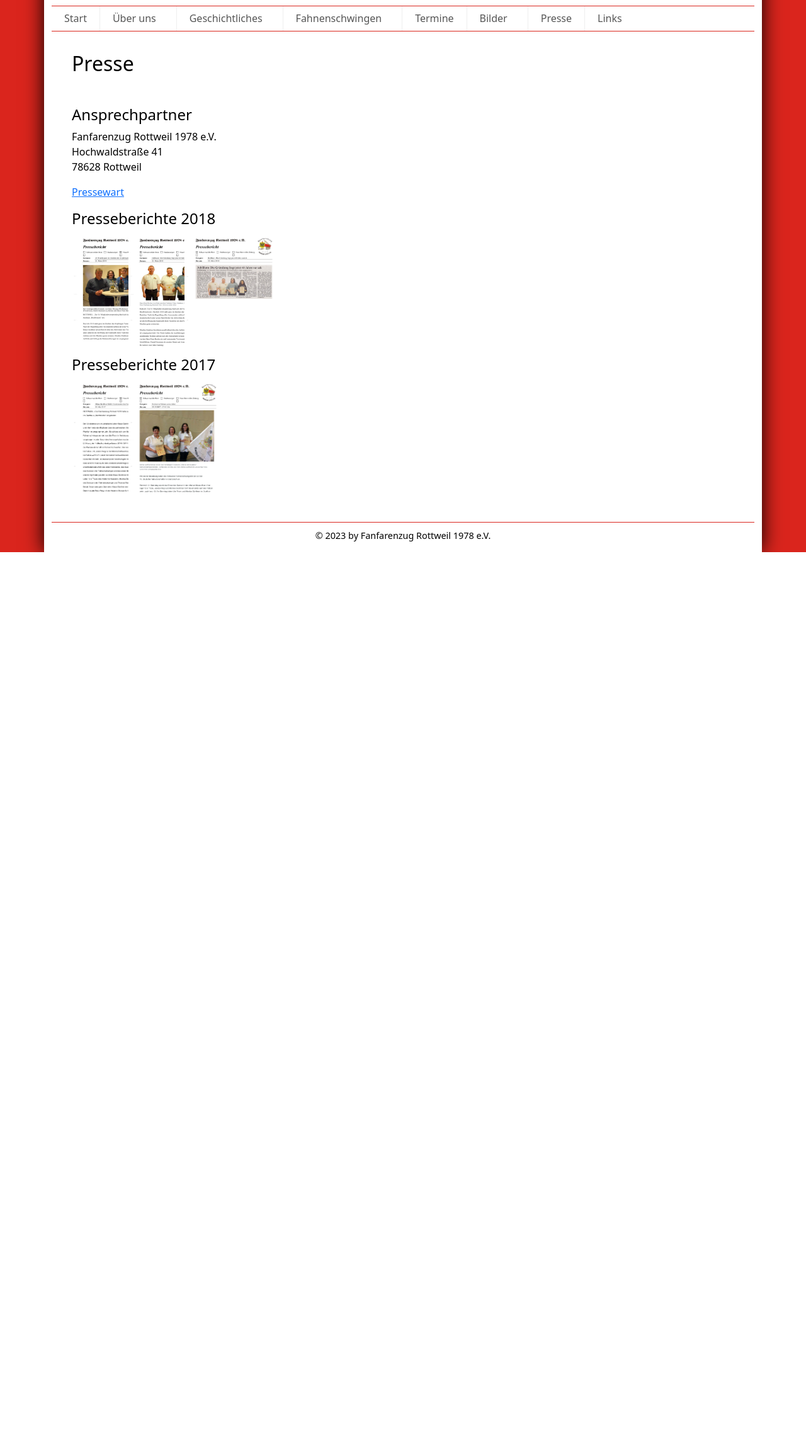
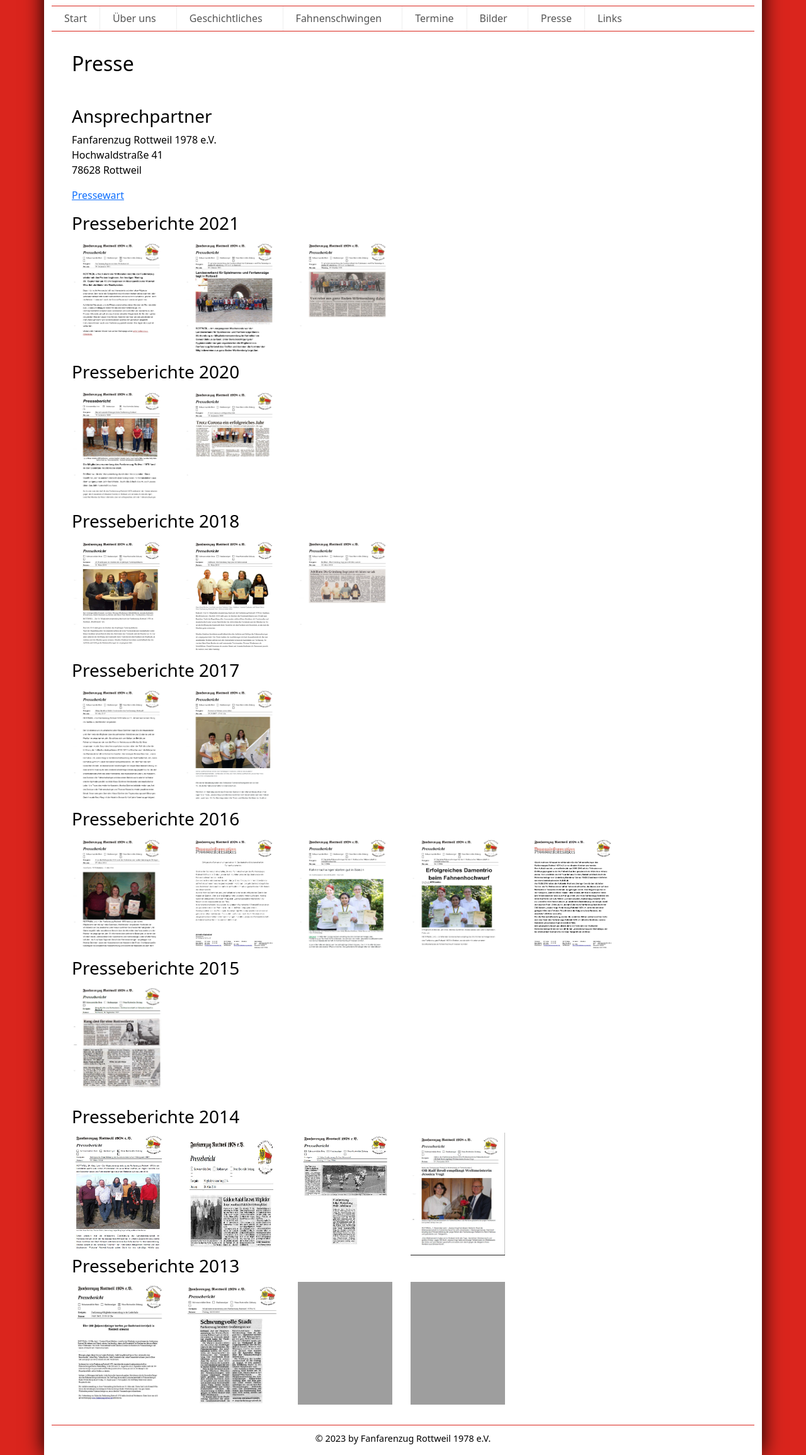
Before and after one commit to mroth78/Fanfarenzug-Rottweil, a PHP site: page /index.php?page=presse in a window 1280 px wide. Shown: the part 216-2527 px from the top of the page at 63% size. Before the commit the page ends 1093 px from the top, so only its background shows below. Run offline with PHP 8.4, Linux system fonts and the light colour scheme; some libraries are stand-ins or nearby versions; grey boxes are pictures that could not be loaded.

Commit message:
Presseartikel verlinkt

```diff
--- a/pages/presse.php
+++ b/pages/presse.php
@@ -1,6 +1,6 @@
 <h2 class="mb-5">Presse</h2>
 
-<h4>Ansprechpartner</h4>
+<h3>Ansprechpartner</h3>
 <p>
     Fanfarenzug Rottweil 1978 e.V.<br>
     Hochwaldstraße 41<br>
@@ -11,38 +11,171 @@
     <a href="#" title="E-Mail an den Pressewart" class="mail" data-mailto-token="ocknvq,rtguugyctvBhcphctgpbwi/tqvvygkn0fg" data-mailto-vector="2">Pressewart</a>
 </p>
 
-<h4>Presseberichte 2018</h4>
+<h3>Presseberichte 2021</h3>
 <div class="row">
-    <div class="col-1">
+    <div class="col-2">
+        <a href="/assets/presse/2021/20210920_Presseauswertung_NRWZ.pdf" target="_blank">
+            <image src="/assets/presse/2021/20210920_Presseauswertung_NRWZ.jpg" width="150" height="195">
+        </a>
+    </div>
+
+    <div class="col-2">
+        <a href="/assets/presse/2021/20211015_Presseauswertung_NRWZ.pdf" target="_blank">
+            <image src="/assets/presse/2021/20211015_Presseauswertung_NRWZ.jpg" width="150" height="195">
+        </a>
+    </div>
+
+    <div class="col-2">
+        <a href="/assets/presse/2021/20211019_Presseauswertung_Schwabo.pdf" target="_blank">
+            <image src="/assets/presse/2021/20211019_Presseauswertung_Schwabo.jpg" width="150" height="195">
+        </a>
+    </div>
+</div>
+
+<h3>Presseberichte 2020</h3>
+<div class="row">
+    <div class="col-2">
+        <a href="/assets/presse/2020/20200909_Presseauswertung_NRWZ.pdf" target="_blank">
+            <image src="/assets/presse/2020/20200909_Presseauswertung_NRWZ.jpg" width="150" height="195">
+        </a>
+    </div>
+
+    <div class="col-2">
+        <a href="/assets/presse/2020/20200909_Presseauswertung_Schwabo.pdf" target="_blank">
+            <image src="/assets/presse/2020/20200909_Presseauswertung_Schwabo.jpg" width="150" height="195">
+        </a>
+    </div>
+</div>
+
+<h3>Presseberichte 2018</h3>
+<div class="row">
+    <div class="col-2">
         <a href="/assets/presse/2018/20180321_Presseauswertung_NRWZ.pdf" target="_blank">
             <image src="/assets/presse/2018/20180321_Presseauswertung_NRWZ_Seite_1.jpg" width="150" height="195">
         </a>
     </div>
 
-    <div class="col-1">
+    <div class="col-2">
         <a href="/assets/presse/2018/20180322_Presseauswertung_schwabo.pdf" target="_blank">
             <image src="/assets/presse/2018/20180321_Presseauswertung_SCHWABO_Seite_1.jpg" width="150" height="195">
         </a>
     </div>
 
-    <div class="col-1">
+    <div class="col-2">
         <a href="/assets/presse/2018/20180322_Presseauswertung_schwabo.pdf" target="_blank">
             <image src="/assets/presse/2018/20180322_Presseauswertung_schwabo.jpg" width="150" height="195">
         </a>
     </div>
 </div>
 
-<h4>Presseberichte 2017</h4>
+<h3>Presseberichte 2017</h3>
 <div class="row">
-    <div class="col-1">
+    <div class="col-2">
         <a href="/assets/presse/2017/20170515_Presseauswertung_NRWZ.pdf" target="_blank">
             <image src="/assets/presse/2017/20170515_Presseauswertung_NRWZ_Seite_1.jpg" width="150" height="195">
         </a>
     </div>
 
-    <div class="col-1">
+    <div class="col-2">
         <a href="/assets/presse/2017/20170929_Presseauswertung_SCHWABO.pdf.pdf" target="_blank">
             <image src="/assets/presse/2017/20170929_Presseauswertung_SCHWABO_Seite_1.jpg" width="150" height="195">
         </a>
     </div>
 </div>
+
+<h3>Presseberichte 2016</h3>
+<div class="row">
+    <div class="col-2">
+        <a href="/assets/presse/2016/20160316_Presseauswertung_NRWZ.pdf" target="_blank">
+            <image src="/assets/presse/2016/20160316_Presseauswertung_NRWZ_Seite_1.jpg" width="150" height="195">
+        </a>
+    </div>
+
+    <div class="col-2">
+        <a href="/assets/presse/2016/20160529_Pressemitteilung_fz_rottweil_fahnenhochwurf.pdf" target="_blank">
+            <image src="/assets/presse/2016/20160529_Pressemitteilung_fz_rottweil_fahnenhochwurf.jpg" width="150" height="195">
+        </a>
+    </div>
+
+    <div class="col-2">
+        <a href="/assets/presse/2016/20160530_Presseauswertung_SCHWABO.pdf" target="_blank">
+            <image src="/assets/presse/2016/20160530_Presseauswertung_SCHWABO_Seite_1.jpg" width="150" height="195">
+        </a>
+    </div>
+
+    <div class="col-2">
+        <a href="/assets/presse/2016/20160531_Presseauswertung_NRWZ.pdf" target="_blank">
+            <image src="/assets/presse/2016/20160531_Presseauswertung_NRWZ_Seite_1.jpg" width="150" height="195">
+        </a>
+    </div>
+
+    <div class="col-2">
+        <a href="/assets/presse/2016/20160913_Pressemitteilung.pdf" target="_blank">
+            <image src="/assets/presse/2016/20160913_Pressemitteilung_Seite_1.jpg" width="150" height="195">
+        </a>
+    </div>
+</div>
+
+<h3>Presseberichte 2015</h3>
+<div class="row">
+    <div class="col-2">
+        <a href="/assets/presse/2015/20150916_schwabo_jessica_vogt.pdf" target="_blank">
+            <image src="/assets/presse/2015/20150916_schwabo_jessica_vogt_vorschau.jpg" width="150" height="195">
+        </a>
+    </div>
+</div>
+
+<h3>Presseberichte 2014</h3>
+<div class="row">
+    <div class="col-2">
+        <a href="/assets/presse/2014/20140320_mitgliederversammlung_2014_nrwz_page.pdf" target="_blank">
+            <image src="/assets/presse/2014/20140320_mitgliederversammlung_2014_nrwz_bericht.jpg" width="150" height="195">
+        </a>
+    </div>
+
+    <div class="col-2">
+        <a href="/assets/presse/2014/20140320_schwabo.pdf" target="_blank">
+            <image src="/assets/presse/2014/20140320_schwabo_bericht.jpg" width="150" height="195">
+        </a>
+    </div>
+
+    <div class="col-2">
+        <a href="/assets/presse/2014/20140613_schwabo.pdf" target="_blank">
+            <image src="/assets/presse/2014/20140613_schwabo_zell_wiesental_bericht.jpg" width="150" height="195">
+        </a>
+    </div>
+
+    <div class="col-2">
+        <a href="/assets/presse/2014/20141107_nrwz.pdf" target="_blank">
+            <image src="/assets/presse/2014/20141107_nrzw.jpg" width="150" height="195">
+        </a>
+    </div>
+
+</div>
+
+<h3>Presseberichte 2013</h3>
+<div class="row">
+    <div class="col-2">
+        <a href="/assets/presse/2013/20130319_nrwz.pdf" target="_blank">
+            <image src="/assets/presse/2013/20130319_nrwz_001.jpg" width="150" height="195">
+        </a>
+    </div>
+
+    <div class="col-2">
+        <a href="/assets/presse/2013/20130322_schwabo.pdf" target="_blank">
+            <image src="/assets/presse/2013/20130322_schwabo_001.jpg" width="150" height="195">
+        </a>
+    </div>
+
+    <div class="col-2">
+        <a href="/assets/presse/2013/20130609_pressebericht.pdf" target="_blank">
+            <image src="/assets/presse/2013/20130609_pressebericht.jpg" width="150" height="195">
+        </a>
+    </div>
+
+    <div class="col-2">
+        <a href="/assets/presse/2013/20130629_pressebericht.pdf" target="_blank">
+            <image src="/assets/presse/2013/20130629_pressebericht.pdf" width="150" height="195">
+        </a>
+    </div>
+</div>
```
